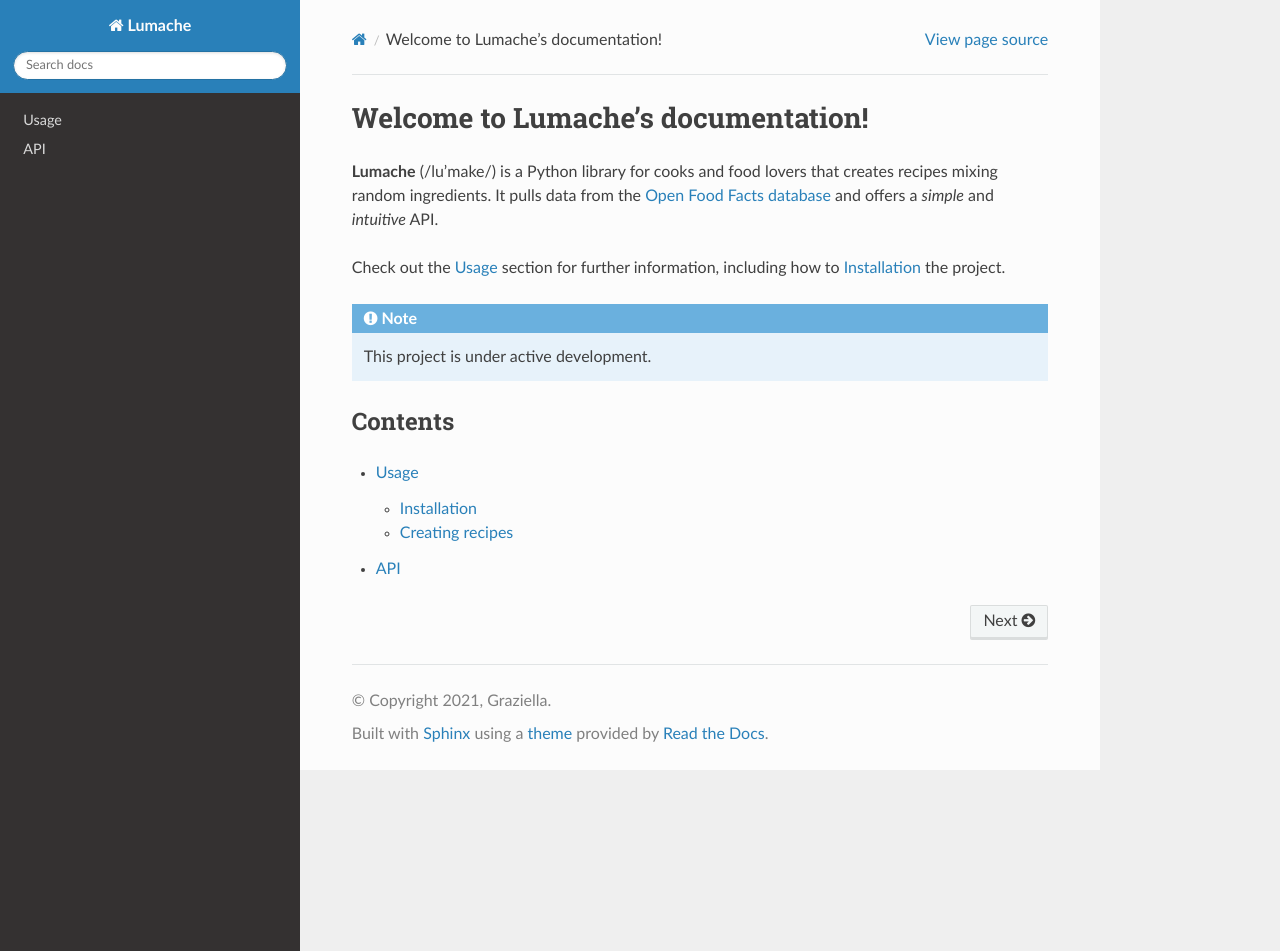
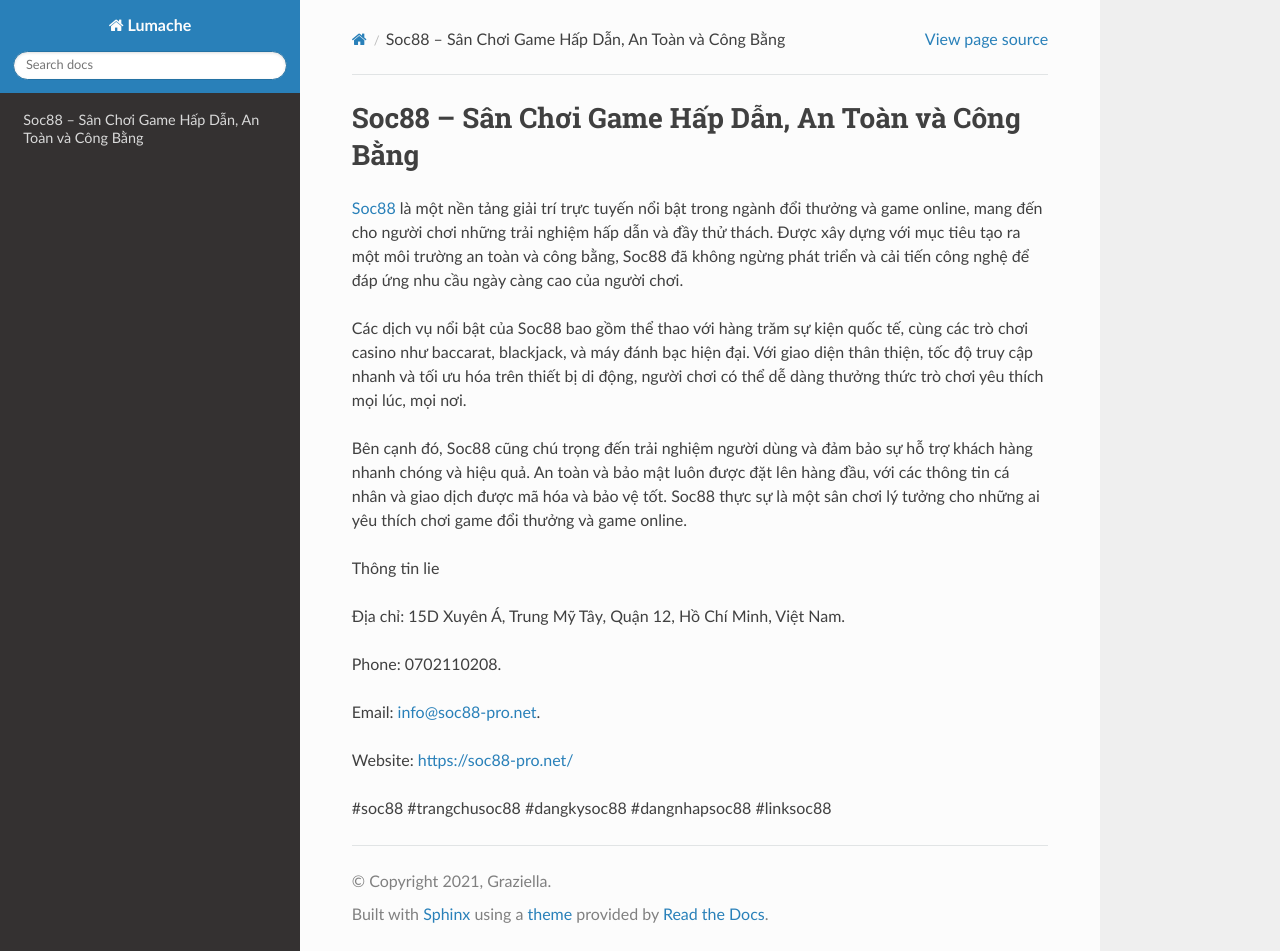
Before and after one commit to parkisngan19/soc88-pronet, a Sphinx documentation site: the page built from docs/source/index.rst, in a window 1280 px wide and 951 px high. Built offline with Sphinx 7.4.7 and the Read the Docs theme 3.1.0, drawn with Linux system fonts in a browser that asks for light colours.

Commit message:
Update index.rst

```diff
--- a/docs/source/index.rst
+++ b/docs/source/index.rst
@@ -1,22 +1,20 @@
-Welcome to Lumache's documentation!
+Soc88 – Sân Chơi Game Hấp Dẫn, An Toàn và Công Bằng
 ===================================
 
-**Lumache** (/lu'make/) is a Python library for cooks and food lovers
-that creates recipes mixing random ingredients.
-It pulls data from the `Open Food Facts database <https://world.openfoodfacts.org/>`_
-and offers a *simple* and *intuitive* API.
+`Soc88 <https://soc88-pro.net/>`_ là một nền tảng giải trí trực tuyến nổi bật trong ngành đổi thưởng và game online, mang đến cho người chơi những trải nghiệm hấp dẫn và đầy thử thách. Được xây dựng với mục tiêu tạo ra một môi trường an toàn và công bằng, Soc88 đã không ngừng phát triển và cải tiến công nghệ để đáp ứng nhu cầu ngày càng cao của người chơi.
 
-Check out the :doc:`usage` section for further information, including
-how to :ref:`installation` the project.
+Các dịch vụ nổi bật của Soc88 bao gồm thể thao với hàng trăm sự kiện quốc tế, cùng các trò chơi casino như baccarat, blackjack, và máy đánh bạc hiện đại. Với giao diện thân thiện, tốc độ truy cập nhanh và tối ưu hóa trên thiết bị di động, người chơi có thể dễ dàng thưởng thức trò chơi yêu thích mọi lúc, mọi nơi.
 
-.. note::
+Bên cạnh đó, Soc88 cũng chú trọng đến trải nghiệm người dùng và đảm bảo sự hỗ trợ khách hàng nhanh chóng và hiệu quả. An toàn và bảo mật luôn được đặt lên hàng đầu, với các thông tin cá nhân và giao dịch được mã hóa và bảo vệ tốt. Soc88 thực sự là một sân chơi lý tưởng cho những ai yêu thích chơi game đổi thưởng và game online.
 
-   This project is under active development.
+Thông tin lie
 
-Contents
---------
+Địa chỉ: 15D Xuyên Á, Trung Mỹ Tây, Quận 12, Hồ Chí Minh, Việt Nam.
 
-.. toctree::
+Phone: 0702110208.
 
-   usage
-   api
+Email: info@soc88-pro.net.
+
+Website: https://soc88-pro.net/
+
+#soc88 #trangchusoc88 #dangkysoc88 #dangnhapsoc88 #linksoc88
```
